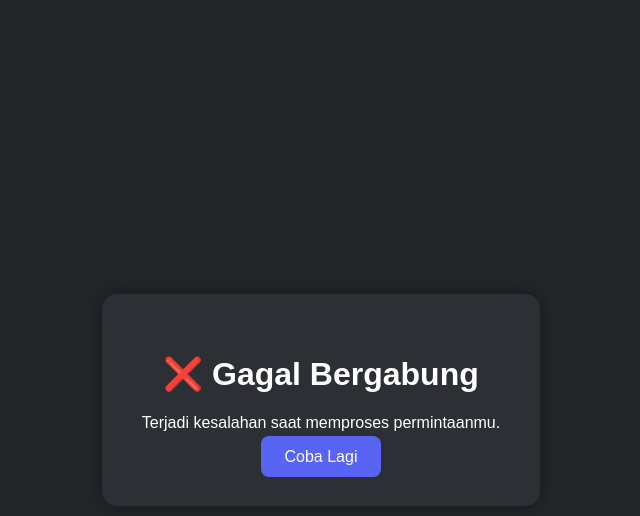
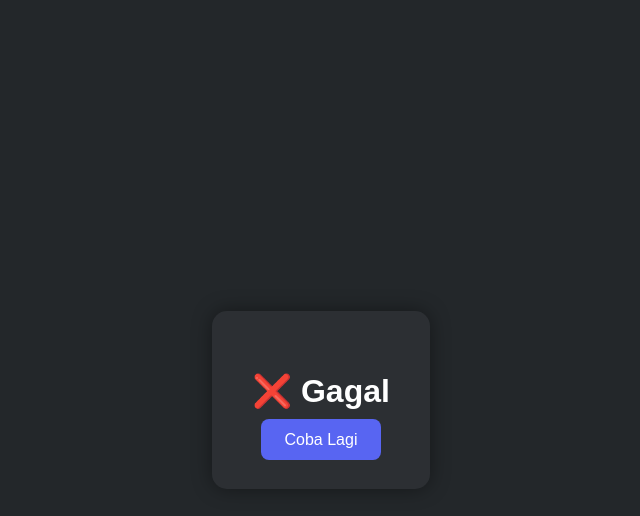
Before and after one commit to andrewlosaga12-bit/Server, a Flask app: page /error in a window 1280 px wide. Shown: the top 516 px of the page, without its empty margins (319-959 px from the left). Run offline with Flask 3, Linux system fonts and the light colour scheme.

Commit message:
Update error.html

```diff
--- a/templates/error.html
+++ b/templates/error.html
@@ -8,8 +8,8 @@
 </head>
 <body>
   <div class="container">
-    <h1>❌ Gagal Bergabung</h1>
-    <p>Terjadi kesalahan saat memproses permintaanmu.</p>
+    <h1>❌ Gagal</h1>
+    <p>{{ message }}</p>
     <a href="/">Coba Lagi</a>
   </div>
 </body>
```
